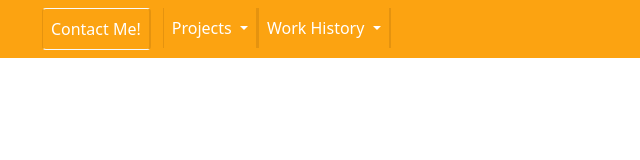
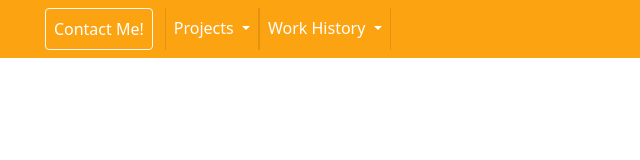
Before and after one commit to JackDavidWearn/BeginnerProjects, a plain HTML site: page WebDesign/PortfolioWebsite/index.html in a window 1280 px wide. Shown: the full height of the page, 640-1280 px from the left. Drawn offline with nearby package versions, Linux system fonts and the light colour scheme.

Commit message:
Added to the styles css file

```diff
--- a/WebDesign/PortfolioWebsite/styles.css
+++ b/WebDesign/PortfolioWebsite/styles.css
@@ -21,6 +21,24 @@
 
 .nav-link {
     color: white !important;
-    border-right: 2px solid #e5930f;
-    border-left: 1px solid #e5930f;
 }
+
+.dropdown {
+    border-right: 1px solid #e5930f !important;
+    border-left: 1px solid #e5930f !important;
+}
+
+.dropdown-toggle::after {
+    display: inline-block;
+    margin-left: 0.255em;
+    vertical-align: 0.255em;
+    content: "";
+    border-top: 0.3em solid;
+    border-right: 0.3em solid transparent;
+    border-bottom: 0;
+    border-left: 0.3em solid transparent;
+}
+
+.dropdown-toggle[aria-expanded="true"]::after {
+    transform: rotate(180deg);
+}
```
